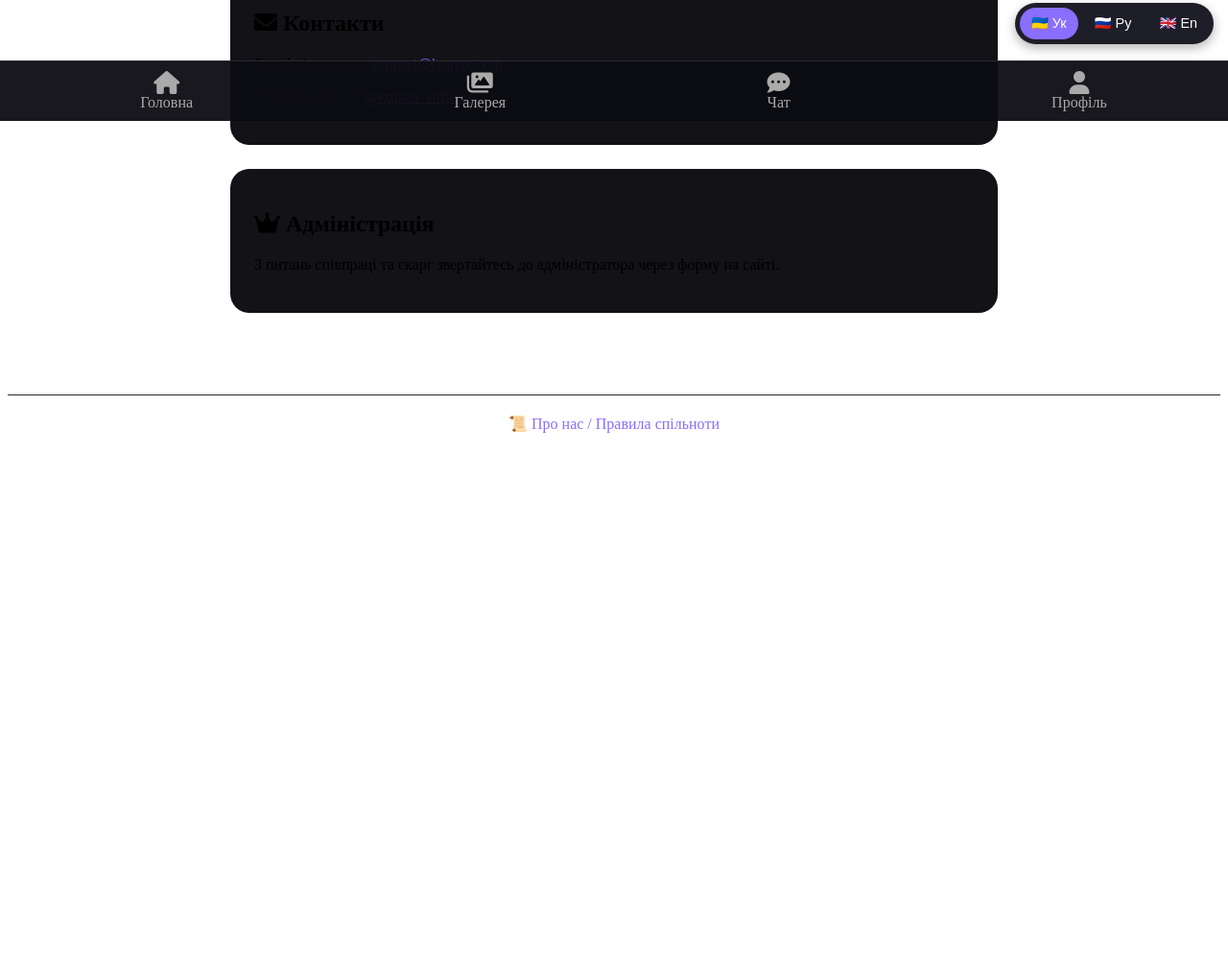
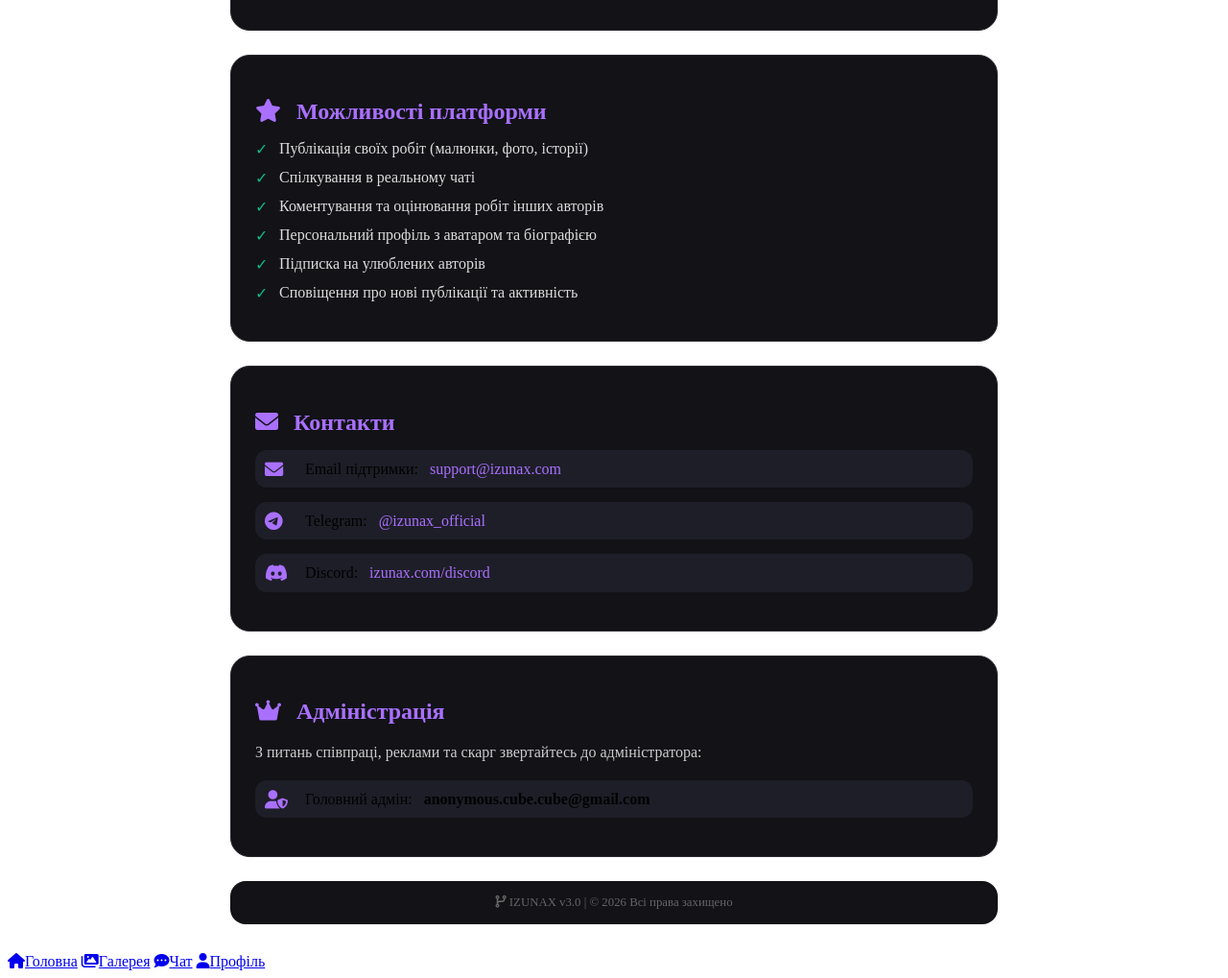
Before and after one commit to vaniatopkiller-boop/Izunax, a plain HTML site: page about.html in a window 1280 px wide. Shown: the part 674-1693 px from the top of the page at 96% size. Before the commit the page ends 1153 px from the top, so only its background shows below. Drawn offline with Linux system fonts and the light colour scheme.

Commit message:
Fix about page - complete redesign with proper styling

```diff
--- a/about.html
+++ b/about.html
@@ -2,29 +2,88 @@
 <html lang="uk">
 <head>
     <meta charset="UTF-8">
-    <meta name="viewport" content="width=device-width, initial-scale=1.0">
+    <meta name="viewport" content="width=device-width, initial-scale=1.0, viewport-fit=cover">
     <title>Про нас - IZUNAX</title>
     <link rel="stylesheet" href="https://cdnjs.cloudflare.com/ajax/libs/font-awesome/6.0.0-beta3/css/all.min.css">
     <link rel="stylesheet" href="styles.css">
-    <script src="https://www.gstatic.com/firebasejs/9.6.10/firebase-app-compat.js"></script>
-    <script src="https://www.gstatic.com/firebasejs/9.6.10/firebase-auth-compat.js"></script>
-    <script src="firebase-config.js"></script>
-    <script src="lang.js"></script>
     <style>
-        .about-container { max-width: 800px; margin: 0 auto; padding: 30px 20px; }
-        .about-section { background: #121217; padding: 25px; border-radius: 20px; margin-bottom: 25px; }
-        .rules-list { list-style: none; padding-left: 0; }
-        .rules-list li { margin: 15px 0; padding-left: 25px; position: relative; }
-        .rules-list li:before { content: "✓"; position: absolute; left: 0; color: #8a6eff; }
-        .sticky-header { position: sticky; top: 0; background: rgba(10,10,15,0.95); backdrop-filter: blur(12px); padding: 12px 20px; display: flex; justify-content: space-between; align-items: center; z-index: 100; }
-        .logo { font-size: 1.6rem; font-weight: 800; background: linear-gradient(135deg, #fff, #a970ff); -webkit-background-clip: text; background-clip: text; color: transparent; }
-        .nav-links { display: flex; gap: 20px; }
-        .nav-links a { color: white; text-decoration: none; }
-        .burger { display: none; background: none; border: none; font-size: 2rem; color: white; }
-        .bottom-nav { position: fixed; bottom: 0; left: 0; width: 100%; background: rgba(12,12,18,0.95); display: flex; justify-content: space-around; padding: 10px; border-top: 1px solid #2a2a30; z-index: 100; }
-        .bottom-nav a { color: #aaa; text-decoration: none; text-align: center; }
-        .bottom-nav a i { font-size: 1.5rem; display: block; }
-        @media (max-width: 768px) { .nav-links { display: none; } .burger { display: block; } }
+        .about-container {
+            max-width: 800px;
+            margin: 0 auto;
+            padding: 30px 20px;
+        }
+        .about-section {
+            background: #121217;
+            padding: 25px;
+            border-radius: 20px;
+            margin-bottom: 25px;
+            border: 1px solid #2a2a30;
+        }
+        .about-section h1, .about-section h2 {
+            margin-bottom: 15px;
+            color: #a970ff;
+        }
+        .about-section h1 i, .about-section h2 i {
+            margin-right: 10px;
+        }
+        .about-section p {
+            line-height: 1.6;
+            color: #ccc;
+        }
+        .rules-list {
+            list-style: none;
+            padding-left: 0;
+        }
+        .rules-list li {
+            margin: 12px 0;
+            padding-left: 25px;
+            position: relative;
+            color: #ddd;
+        }
+        .rules-list li:before {
+            content: "✓";
+            position: absolute;
+            left: 0;
+            color: #10b981;
+        }
+        .contact-item {
+            display: flex;
+            align-items: center;
+            gap: 12px;
+            margin: 15px 0;
+            padding: 10px;
+            background: #1e1e28;
+            border-radius: 12px;
+        }
+        .contact-item i {
+            width: 30px;
+            color: #a970ff;
+            font-size: 1.2rem;
+        }
+        .contact-item a {
+            color: #a970ff;
+            text-decoration: none;
+        }
+        .contact-item a:hover {
+            text-decoration: underline;
+        }
+        .version-info {
+            text-align: center;
+            margin-top: 20px;
+            padding: 15px;
+            background: #121217;
+            border-radius: 16px;
+            font-size: 0.8rem;
+            color: #666;
+        }
+        @media (max-width: 768px) {
+            .about-container {
+                padding: 20px 15px;
+            }
+            .about-section {
+                padding: 18px;
+            }
+        }
     </style>
 </head>
 <body>
@@ -38,18 +97,23 @@
         </nav>
         <button id="burgerBtn" class="burger">☰</button>
     </header>
-    <div class="mobile-menu" id="mobileMenu" style="display:none; position:fixed; top:70px; left:0; width:100%; background:#0a0a0f; padding:20px; flex-direction:column; gap:15px;">
-        <a href="index.html" style="color:white; text-decoration:none;">Головна</a>
-        <a href="gallery.html" style="color:white; text-decoration:none;">Галерея</a>
-        <a href="chat.html" style="color:white; text-decoration:none;">Чат</a>
-        <a href="profile.html" style="color:white; text-decoration:none;">Профіль</a>
+
+    <div class="mobile-menu" id="mobileMenu">
+        <a href="index.html"><i class="fas fa-home"></i> Головна</a>
+        <a href="gallery.html"><i class="fas fa-images"></i> Галерея</a>
+        <a href="chat.html"><i class="fas fa-comments"></i> Чат</a>
+        <a href="profile.html"><i class="fas fa-user"></i> Профіль</a>
     </div>
+
     <main>
         <div class="about-container">
             <div class="about-section">
                 <h1><i class="fas fa-info-circle"></i> Про платформу IZUNAX</h1>
                 <p>IZUNAX — це простір для авторів, художників та творців. Ми створюємо спільноту, де кожен може ділитися своїми роботами, знаходити однодумців та отримувати підтримку.</p>
+                <br>
+                <p><strong>Наша місія:</strong> дати можливість кожному творцю показати своє мистецтво світу, без цензури та обмежень.</p>
             </div>
+
             <div class="about-section">
                 <h2><i class="fas fa-gavel"></i> Правила спільноти</h2>
                 <ul class="rules-list">
@@ -61,36 +125,73 @@
                     <li>Адміністрація має право видаляти контент без попередження.</li>
                 </ul>
             </div>
+
+            <div class="about-section">
+                <h2><i class="fas fa-star"></i> Можливості платформи</h2>
+                <ul class="rules-list">
+                    <li>Публікація своїх робіт (малюнки, фото, історії)</li>
+                    <li>Спілкування в реальному чаті</li>
+                    <li>Коментування та оцінювання робіт інших авторів</li>
+                    <li>Персональний профіль з аватаром та біографією</li>
+                    <li>Підписка на улюблених авторів</li>
+                    <li>Сповіщення про нові публікації та активність</li>
+                </ul>
+            </div>
+
             <div class="about-section">
                 <h2><i class="fas fa-envelope"></i> Контакти</h2>
-                <p>Email підтримки: <a href="mailto:support@izunax.com" style="color:#8a6eff;">support@izunax.com</a></p>
-                <p>Телеграм-канал: <a href="#" style="color:#8a6eff;">@izunax_official</a></p>
+                <div class="contact-item">
+                    <i class="fas fa-envelope"></i>
+                    <span>Email підтримки: </span>
+                    <a href="mailto:support@izunax.com">support@izunax.com</a>
+                </div>
+                <div class="contact-item">
+                    <i class="fab fa-telegram"></i>
+                    <span>Telegram: </span>
+                    <a href="#">@izunax_official</a>
+                </div>
+                <div class="contact-item">
+                    <i class="fab fa-discord"></i>
+                    <span>Discord: </span>
+                    <a href="#">izunax.com/discord</a>
+                </div>
             </div>
+
             <div class="about-section">
                 <h2><i class="fas fa-crown"></i> Адміністрація</h2>
-                <p>З питань співпраці та скарг звертайтесь до адміністратора через форму на сайті.</p>
+                <p>З питань співпраці, реклами та скарг звертайтесь до адміністратора:</p>
+                <div class="contact-item">
+                    <i class="fas fa-user-shield"></i>
+                    <span>Головний адмін: </span>
+                    <strong>anonymous.cube.cube@gmail.com</strong>
+                </div>
+            </div>
+
+            <div class="version-info">
+                <i class="fas fa-code-branch"></i> IZUNAX v3.0 | © 2026 Всі права захищено
             </div>
         </div>
     </main>
+
     <div class="bottom-nav">
         <a href="index.html"><i class="fas fa-home"></i><span>Головна</span></a>
         <a href="gallery.html"><i class="fas fa-images"></i><span>Галерея</span></a>
         <a href="chat.html"><i class="fas fa-comment-dots"></i><span>Чат</span></a>
         <a href="profile.html"><i class="fas fa-user"></i><span>Профіль</span></a>
     </div>
-    <div style="text-align:center; padding:20px; margin-top:30px; border-top:1px solid #2a2a30;">
-        <a href="about.html" style="color:#8a6eff; text-decoration:none;">📜 Про нас / Правила спільноти</a>
-    </div>
+
+    <script src="script.js"></script>
     <script>
-        document.getElementById("burgerBtn")?.addEventListener("click", () => {
-            const menu = document.getElementById("mobileMenu");
-            if (menu.style.display === "none" || menu.style.display === "") {
-                menu.style.display = "flex";
-            } else {
-                menu.style.display = "none";
-            }
-        });
+        // Бургер-меню
+        const burger = document.getElementById('burgerBtn');
+        const mobileMenu = document.getElementById('mobileMenu');
+        if (burger && mobileMenu) {
+            burger.addEventListener('click', () => {
+                const isVisible = mobileMenu.style.display === 'flex';
+                mobileMenu.style.display = isVisible ? 'none' : 'flex';
+                burger.innerHTML = isVisible ? '☰' : '✕';
+            });
+        }
     </script>
-    <script src="script.js"></script>
 </body>
 </html>
```
